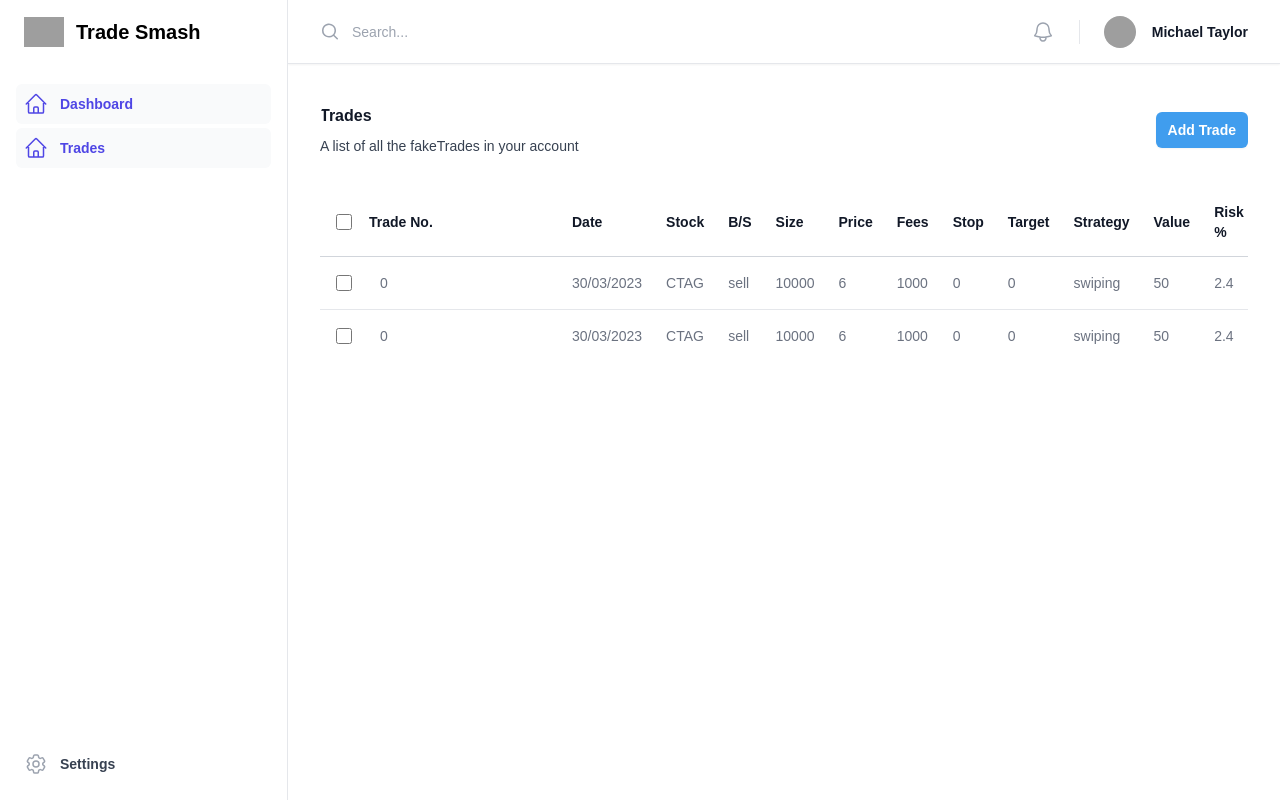
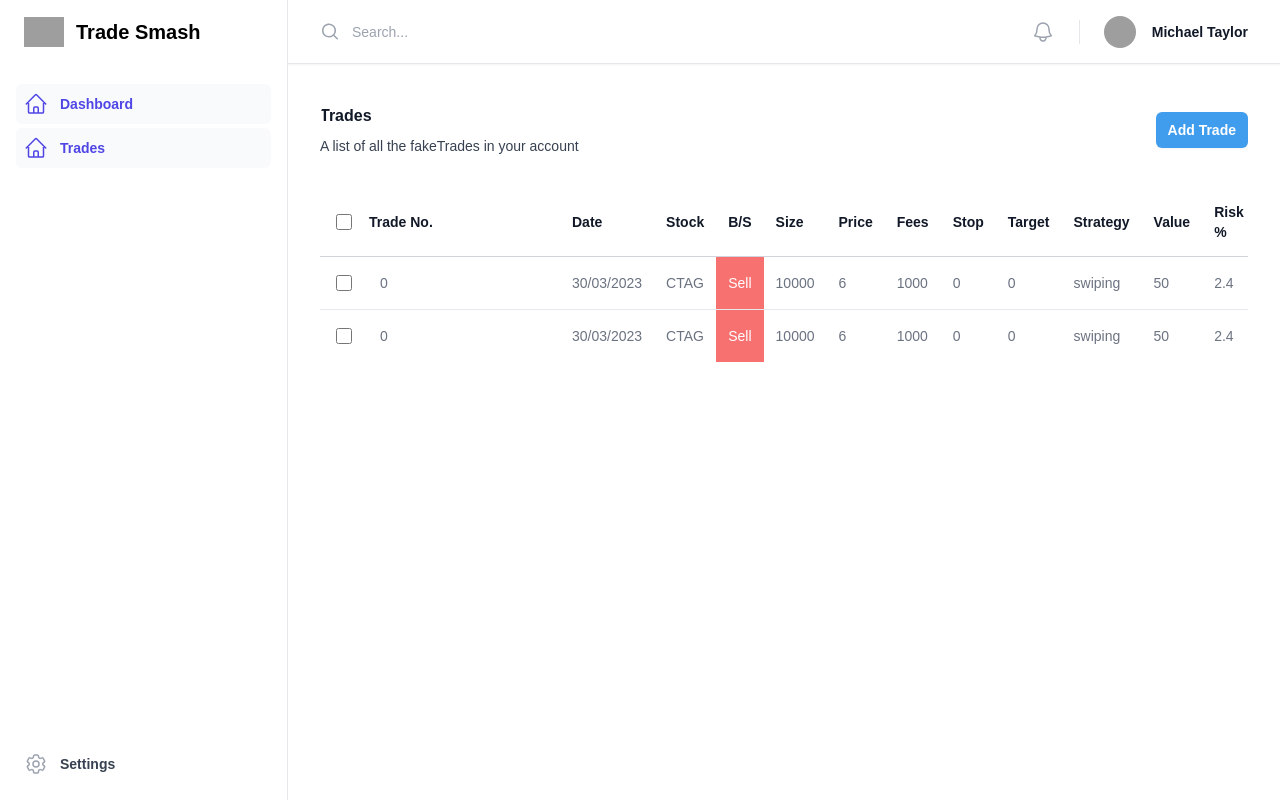
Before and after one commit to AurelianSpodarec/tradesmash-demo, a React (Vite) app: page /dashboard/trades in a window 1280 px wide. Built offline with nearby package versions, Linux system fonts and the light colour scheme; grey boxes are pictures that could not be loaded.

Commit message:
feat: Added buy/sell cell

```diff
--- /dev/null
+++ b/src/utils/common.tsx
@@ -0,0 +1,16 @@
+
+
+// TODO: numbers.withCommas - a class?
+function numberWithCommas(number:number) {
+    return number.toString().replace(/\B(?=(\d{3})+(?!\d))/g, ",");
+}
+
+// TODO: text.capitalizeFirstLetter - maybe a class?
+function capitalizeFirstLetter(string:string) {
+    return string.charAt(0).toUpperCase() + string.slice(1);
+}
+
+export {
+    numberWithCommas,
+    capitalizeFirstLetter,
+}
--- /dev/null
+++ b/src/views/pages/Dashboard/Trading/CellBuySell.tsx
@@ -0,0 +1,20 @@
+import { capitalizeFirstLetter } from "@/utils/common";
+
+function CellBuySell({ item }: { item?: CellBuySells }) {
+
+    const mediaTypes: Record<CellBuySells, string> = {
+        buy: "bg-blue-400",
+        sell: "bg-red-400"
+    };
+
+    if(!item) return <></>
+    return (
+        <td className={`whitespace-nowrap px-3 py-4 text-sm text-gray-500" ${mediaTypes[item]}`}>
+            <span className="text-white">{capitalizeFirstLetter(item)}</span>
+        </td>
+    );
+}
+
+export default CellBuySell;
+
+type CellBuySells = "buy" | "sell";
--- a/src/views/pages/Dashboard/Trading/TradingIndex.tsx
+++ b/src/views/pages/Dashboard/Trading/TradingIndex.tsx
@@ -3,6 +3,7 @@ import { useLayoutEffect, useRef, useState } from 'react'
 
 import { fakeTrades } from '@/database/fakeTrades';
 import LayoutDashboard from '@/views/layouts/LayoutDashboard/LayoutDashboard';
+import CellBuySell from './CellBuySell';
 
 function classNames(...classes) {
     return classes.filter(Boolean).join(' ')
@@ -168,7 +169,7 @@ function TradingIndex() {
                             <td className="whitespace-nowrap px-3 py-4 text-sm text-gray-500">{trade.id}</td>
                             <td className="whitespace-nowrap px-3 py-4 text-sm text-gray-500">{trade.date}</td>
                             <td className="whitespace-nowrap px-3 py-4 text-sm text-gray-500">{trade.stock}</td>
-                            <td className="whitespace-nowrap px-3 py-4 text-sm text-gray-500">{trade.bs}</td>
+                            <CellBuySell item={trade.bs} />
                             <td className="whitespace-nowrap px-3 py-4 text-sm text-gray-500">{trade.size}</td>
                             <td className="whitespace-nowrap px-3 py-4 text-sm text-gray-500">{trade.price}</td>
                             <td className="whitespace-nowrap px-3 py-4 text-sm text-gray-500">{trade.fees}</td>
--- a/tsconfig.json
+++ b/tsconfig.json
@@ -25,7 +25,8 @@
       "routes/*": ["./src/routes/*"],
       "database/*": ["./src/database/*"],
       "interface/*": ["./src/interface/*"],
-      "config/*": ["./src/config/*"]
+      "config/*": ["./src/config/*"],
+      "utils/*": ["./src/utils/*"],
     },
   },
   "include": ["src"],
--- a/vite.config.ts
+++ b/vite.config.ts
@@ -11,6 +11,7 @@ export default defineConfig({
           database: `${path.resolve(__dirname, "./src/database/")}`,
           interface: `${path.resolve(__dirname, "./src/interface/")}`,
           config: `${path.resolve(__dirname, "./src/config/")}`,
+          utils: `${path.resolve(__dirname, "./src/utils/")}`,
       }
   }
 });
```
